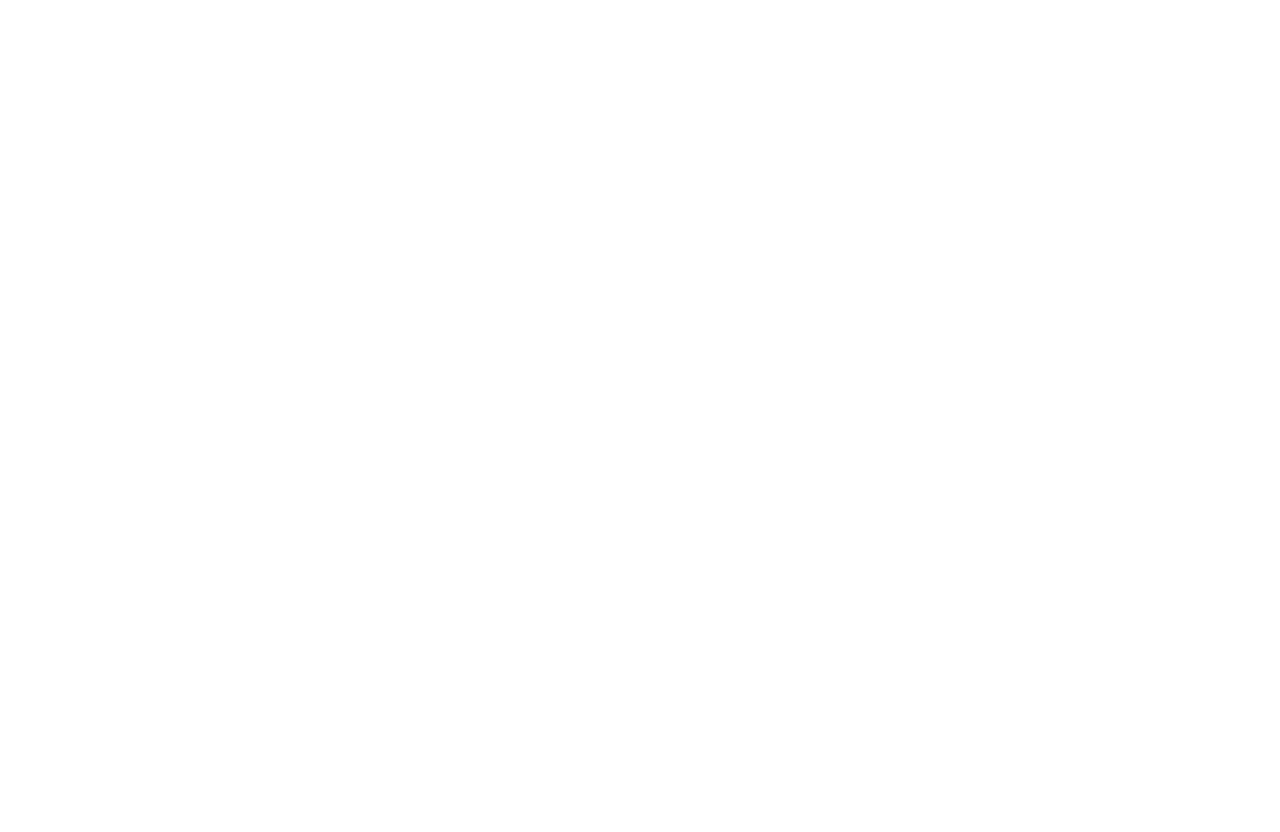
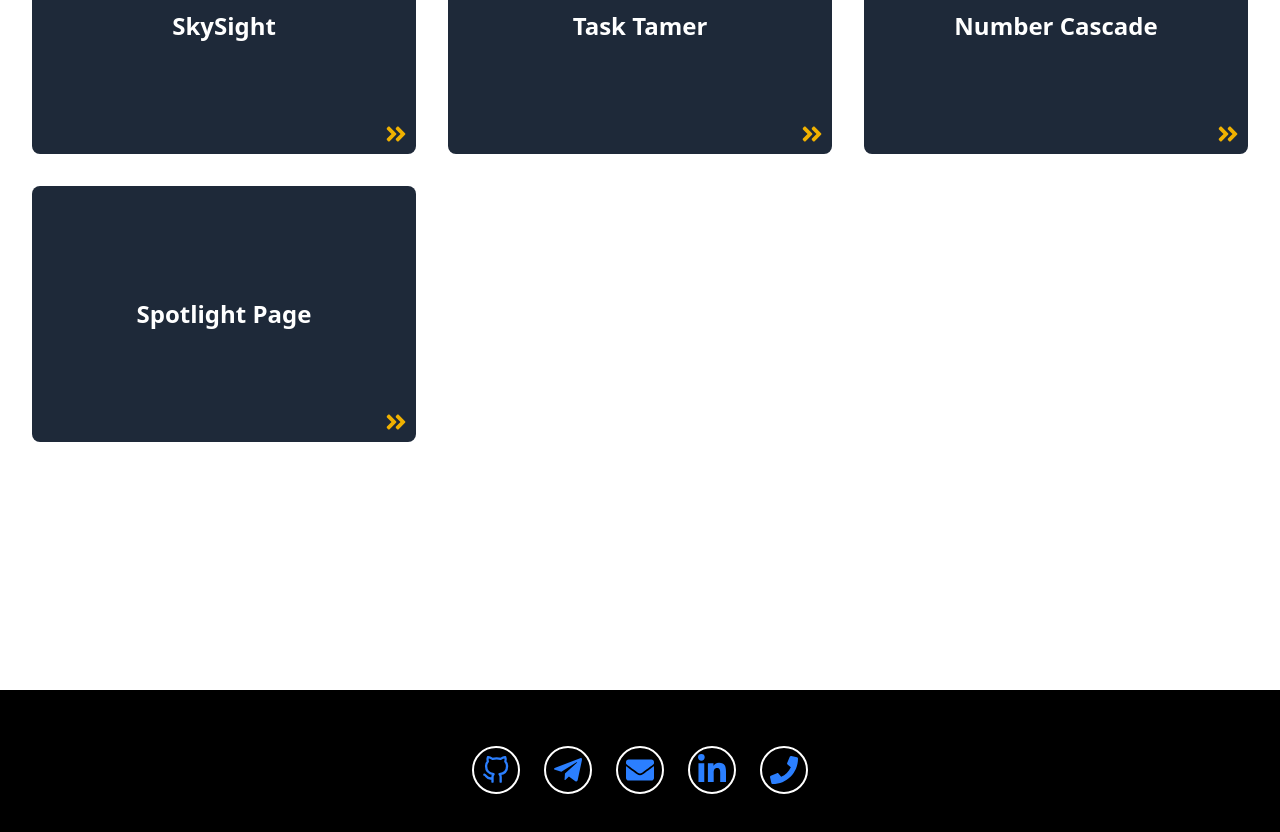
Before and after one commit to Shmyhelskiy/my-portfolio, a Next.js app: page / in a window 1280 px wide. Shown: the part 1340-2172 px from the top of the page. Before the commit the page ends 1998 px from the top, so only its background shows below. Built offline with nearby package versions, Linux system fonts and the light colour scheme; no server answers.

Commit message:
add contacts

```diff
--- /dev/null
+++ b/app/components/Contacts.tsx
@@ -0,0 +1,65 @@
+import Link from "next/link";
+import { IconType } from "react-icons";
+import { FaTelegramPlane, FaEnvelope, FaLinkedinIn, FaPhone } from "react-icons/fa";
+import { FiGithub } from "react-icons/fi";
+
+interface SocialLink {
+  name: string;
+  url: string;
+  icon: IconType;
+}
+
+const socialLinks: SocialLink[] = [
+  {
+    name: "GitHub",
+    url: "https://github.com/Shmyhelskiy",
+    icon: FiGithub,
+  },
+  {
+    name: "Telegram",
+    url: "https://t.me/Shmyhelskyi_Oleksandr",
+    icon: FaTelegramPlane ,
+  },
+  {
+    name: "Email",
+    url: "mailto:shmyhelskyi.o.v@gmail.com",
+    icon: FaEnvelope,
+  },
+  {
+    name: "LinkedIn",
+    url: "https://www.linkedin.com/in/your-link-here/",
+    icon: FaLinkedinIn,
+  },
+  {
+  name: "Phone",
+  url: "tel:+380683011136",
+  icon: FaPhone,
+}
+];
+
+
+const Contacts = () => {
+  return (
+    <footer
+      className="bg-black w-full h-[20vh]"
+    >
+      <div
+        className="flex justify-center items-center gap-6 h-full"
+      >
+        {socialLinks.map((item, index) => (
+          <Link
+            href={item.url}
+            target="_blank"
+            key={index}
+            aria-label={item.name}
+            className="w-12 h-12 p-2 flex justify-center items-center border-2 border-white hover:bg-white rounded-full shadow-md hover:shadow-lg transition-shadow cursor-pointer"
+          >
+            <item.icon size={32} className="text-blue-500" />
+          </Link>
+        ))}
+      </div>
+    </footer>
+  )
+}
+
+export default Contacts
--- /dev/null
+++ b/app/components/CustomLink.tsx
@@ -0,0 +1,20 @@
+import { FC, ReactNode } from "react";
+import Link from "next/link";
+
+interface CustomLinkProps {
+  href: string;
+  ariaLabel: string;
+  title: string;
+  children: ReactNode;
+}
+
+const CustomLink: FC<CustomLinkProps> = ({ href, ariaLabel, title, children }) => {
+  return (
+    <Link href={href}  target="_blank" aria-label={ariaLabel} className="flex items-center gap-4 hover:text-yellow-300 transition-opacity">
+      {children}
+      <span className="text-lg font-medium">{title}</span>
+    </Link>
+  );
+};
+
+export default CustomLink;
--- /dev/null
+++ b/app/components/Projects/ProjectCard.tsx
@@ -0,0 +1,68 @@
+'use client';
+import { FC, useState } from 'react';
+import { Project } from '@/app/types';
+import { FaAngleDoubleRight, FaGithub, FaPlayCircle  } from "react-icons/fa";
+import { motion, AnimatePresence } from 'framer-motion';
+import CustomLink from '../CustomLink';
+
+
+interface ProjectProps {
+  project: Project;
+}
+
+const ProjectCard: FC<ProjectProps> = ({ project }) => {
+  const [isFlipped, setIsFlipped] = useState(false);
+
+  return (
+    <div className="relative w-full h-64 bg-gray-800 p-4 rounded-lg flex flex-col justify-center items-center perspective">
+      <motion.div
+        className="absolute inset-0 w-full h-full flex flex-col justify-center items-center transition-transform duration-500"
+      >
+        <AnimatePresence mode="wait">
+          {!isFlipped ? (
+            <motion.h3
+              key="title"
+              initial={{ opacity: 0 }}
+              animate={{ opacity: 1 }}
+              exit={{ opacity: 0 }}
+              transition={{ duration: 0.5 }}
+              className="text-2xl font-bold text-white text-center"
+            >
+              {project.title}
+            </motion.h3>
+          ) : (
+            <motion.div
+              key="description"
+              initial={{ opacity: 0 }}
+              animate={{ opacity: 1 }}
+              exit={{ opacity: 0 }}
+              transition={{ duration: 0.5 }}
+              className="text-white text-center"
+            >
+              <p>{project.description}</p>
+              <div className=" flex justify-center gap-10 pl-4">
+                <CustomLink href={project.demo} ariaLabel={'Demo'} title={'Demo'}>
+                  <FaGithub />
+                </CustomLink>
+                <CustomLink href={project.code} ariaLabel={'Code'} title={'Code'}>
+                  <FaPlayCircle />
+                </CustomLink>
+              </div>
+            </motion.div>
+          )}
+        </AnimatePresence>
+      </motion.div>
+
+      {/* Кнопка для перевертання */}
+      <button
+        className="absolute bottom-2 right-2 text-yellow-500 cursor-pointer hover:scale-110 transition-transform"
+        onClick={() => setIsFlipped(!isFlipped)}
+        aria-label="More details"
+      >
+        <FaAngleDoubleRight size={24} />
+      </button>
+    </div>
+  );
+};
+
+export default ProjectCard;
--- a/app/components/Projects/Projects.tsx
+++ b/app/components/Projects/Projects.tsx
@@ -1,11 +1,8 @@
 import { useTranslations } from "next-intl";
+import ProjectCard from "./ProjectCard";
+import { Project } from "@/app/types";
 
-interface Project {
-  title: string;
-  description: string;
-  demo: string;
-  code: string;
-}
+
 
 interface Projects {
   mainTitle: string;
@@ -14,18 +11,24 @@
 
 const Projects = () => {
   const t = useTranslations("Projects");
-  const projectsDataArray: Projects[] = Object.values({
-    SkySight: t.raw("SkySight"),
-    TaskTamer: t.raw("TaskTamer"),
-    NumberCascade: t.raw("NumberCascade"),
-    SpotlightPage: t.raw("SpotlightPage")
-  });
+  const projectsData: Projects = {
+    mainTitle: t("mainTitle"),
+    projects: {
+      SkySight: t.raw("SkySight"),
+      TaskTamer: t.raw("TaskTamer"),
+      NumberCascade: t.raw("NumberCascade"),
+      SpotlightPage: t.raw("SpotlightPage"),
+    },
+  };
+  const projectsArray = Object.values(projectsData.projects);
 
   return (
-    <section className="h-[100vh]">
-      <h2 className="text-center text-2xl front-bold"> {t('mainTitle')}</h2>
-      <article>
-
+    <section className="h-[100vh] w-full">
+      <h2 className="text-center text-2xl front-bold pb-2"> {t('mainTitle')}</h2>
+      <article className="grid grid-cols-3 gap-8 px-8">
+        {projectsArray.map((item, index) => {
+          return <ProjectCard project={item} key={index} />
+        })}
       </article>
     </section>
   )
--- a/app/components/Projects/ProjetctCard.tsx
+++ /dev/null
@@ -1,11 +0,0 @@
-import React from 'react'
-
-const ProjetctCard = () => {
-  return (
-    <div className="bg-gray-800 p-4 rounded-lg w-full">
-
-    </div>
-  )
-}
-
-export default ProjetctCard
--- a/app/page.tsx
+++ b/app/page.tsx
@@ -4,6 +4,7 @@
 import QualitiesDisplay from './components/QualitiesDisplay';
 import SkillsSection from './components/Skills/SkillsSection';
 import Projects from './components/Projects/Projects';
+import Contacts from './components/Contacts';
 
 export async function generateMetadata({
   params,
@@ -27,6 +28,7 @@
       {/* <QualitiesDisplay /> */}
       <SkillsSection />
       <Projects />
+      <Contacts />
     </main>
   );
 }
--- /dev/null
+++ b/app/types/index.ts
@@ -0,0 +1,6 @@
+export interface Project {
+  title: string;
+  description: string;
+  demo: string;
+  code: string;
+}
--- a/messages/en.json
+++ b/messages/en.json
@@ -59,19 +59,19 @@
     },
     "TaskTamer": {
       "title": "Task Tamer",
-      "description": "a fully functional todo list application integrated with an API",
+      "description": "A fully functional todo list application integrated with an API",
       "demo": "https://shmyhelskiy.github.io/todo-with-app/",
       "code": "https://github.com/Shmyhelskiy/todo-with-app"
     },
     "NumberCascade": {
       "title": "Number Cascade",
-      "description": "a web-based implementation of the popular puzzle game",
+      "description": "A web-based implementation of the popular puzzle game",
       "demo": "https://shmyhelskiy.github.io/Game_2048/",
       "code": "https://github.com/Shmyhelskiy/Game_2048"
     },
     "SpotlightPage": {
       "title": "Spotlight Page",
-      "description": " a sleek and engaging landing page designed to showcase products",
+      "description": "A sleek and engaging landing page designed to showcase products",
       "demo": "https://shmyhelskiy.github.io/my-landing/",
       "code": "https://github.com/Shmyhelskiy/my-landing"
     }
--- a/messages/uk.json
+++ b/messages/uk.json
@@ -65,7 +65,7 @@
     },
     "NumberCascade": {
       "title": "Number Cascade",
-      "description": "a web-based implementation of the popular puzzle game",
+      "description": "Веб-реалізація популярної гри-головоломки",
       "demo": "https://shmyhelskiy.github.io/Game_2048/",
       "code": "https://github.com/Shmyhelskiy/Game_2048"
     },
```
